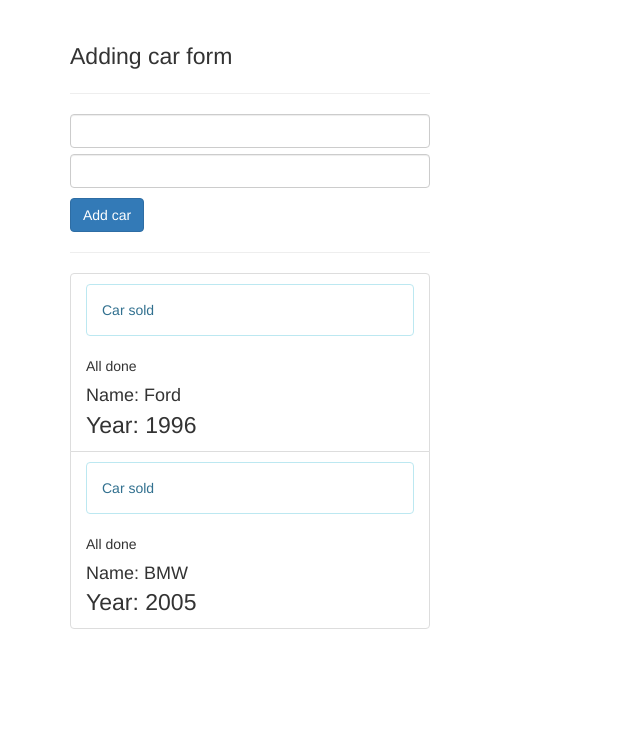
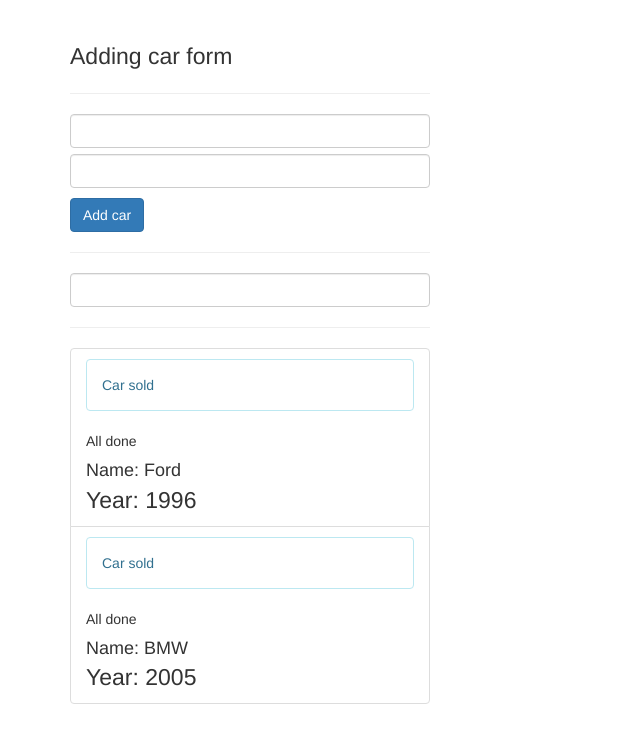
Before and after one commit to impavliuchenko/angular4-study, an Angular app: page / in a window 1280 px wide. Shown: the top 742 px of the page, without its empty margins (0-640 px from the left). Built offline with nearby package versions, Linux system fonts and the light colour scheme.

Commit message:
learn how to create and use pipes as formatters and filters

```diff
--- a/src/app/app.module.ts
+++ b/src/app/app.module.ts
@@ -7,7 +7,7 @@ import { CarsComponent } from './cars/cars.component';
 import { CarComponent } from './car/car.component';
 import { AddCarComponent } from './add-car/add-car.component';
 import {BackgroundDirective} from "./directives/background.directive";
-
+import { CarFilterPipe } from './pipes/car-filter.pipe';
 
 @NgModule({
   declarations: [
@@ -15,7 +15,8 @@ import {BackgroundDirective} from "./directives/background.directive";
     CarsComponent,
     CarComponent,
     AddCarComponent,
-    BackgroundDirective
+    BackgroundDirective,
+    CarFilterPipe
   ],
   imports: [
     BrowserModule,
--- a/src/app/cars/cars.component.html
+++ b/src/app/cars/cars.component.html
@@ -2,8 +2,10 @@
 <hr>
 <app-add-car (addCarAction) = "updateCarList($event)" ></app-add-car>
 <hr>
+<input type="text" class="form-control" [(ngModel)] = "searchCar">
+<hr>
 <div class="list-group">
-  <app-car class="list-group-item" *ngFor="let car of cars" [carItem] = "car">
+  <app-car class="list-group-item" *ngFor="let car of cars | carFilter:searchCar:'name'" [carItem] = "car">
     <h4 #carHeading class="list-group-item-heading">Name: {{car.name}}</h4>
     <p class="list-group-item-text">Year: {{car.year}}</p>
   </app-car>
--- a/src/app/cars/cars.component.ts
+++ b/src/app/cars/cars.component.ts
@@ -6,6 +6,8 @@ import { Component, OnInit } from '@angular/core';
   styleUrls: ['./cars.component.css']
 })
 export class CarsComponent implements OnInit {
+
+  searchCar = '';
 
   cars: [{name: string, year: number}] = [{
     name: 'Ford',
--- /dev/null
+++ b/src/app/pipes/car-filter.pipe.ts
@@ -0,0 +1,14 @@
+import { Pipe, PipeTransform } from '@angular/core';
+
+@Pipe({
+  name: 'carFilter'
+})
+export class CarFilterPipe implements PipeTransform {
+
+  transform(carList, search: string, fieldName: string) {
+    if (carList === 0 || search === '') {
+      return carList;
+    }
+    return carList.filter(car => car[fieldName].toString().toLowerCase().indexOf(search.toLowerCase()) !== -1);
+  }
+}
```
